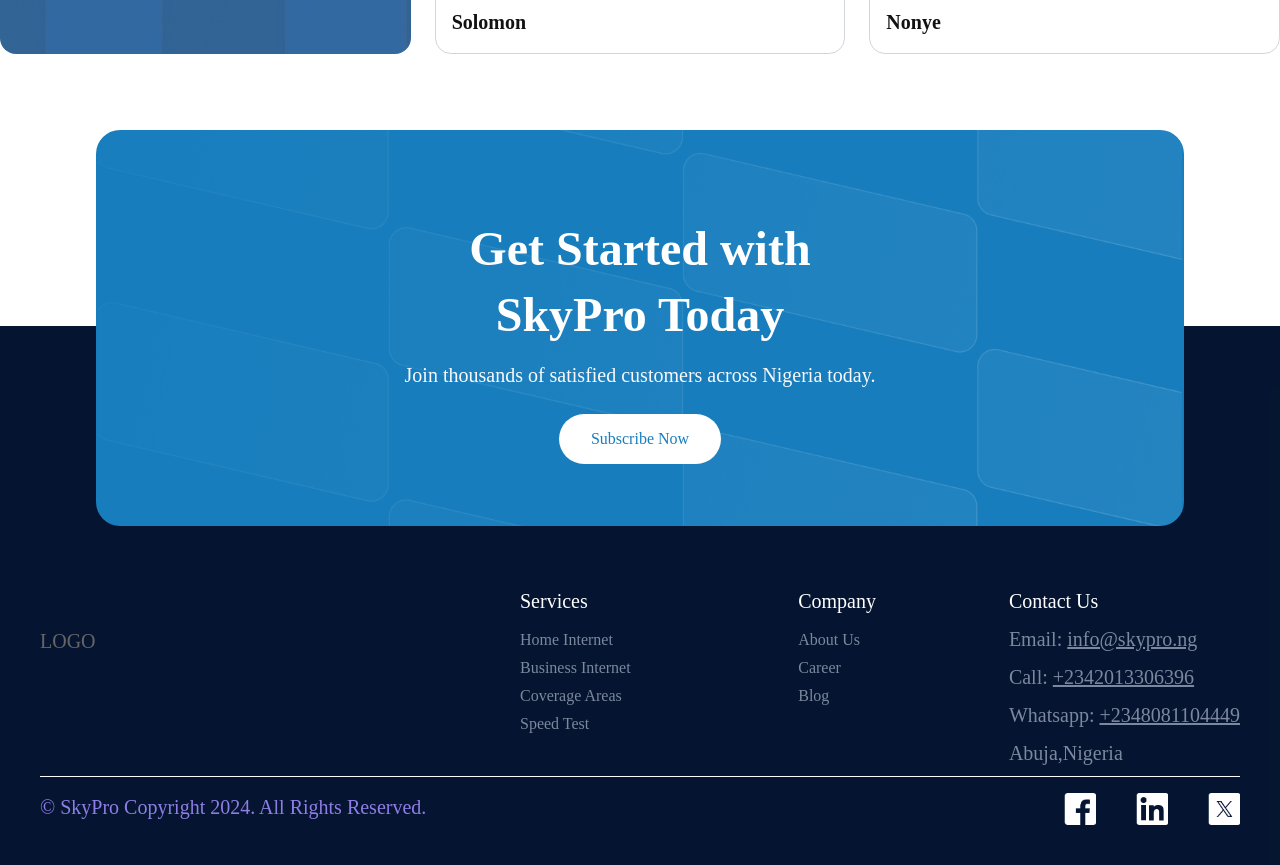
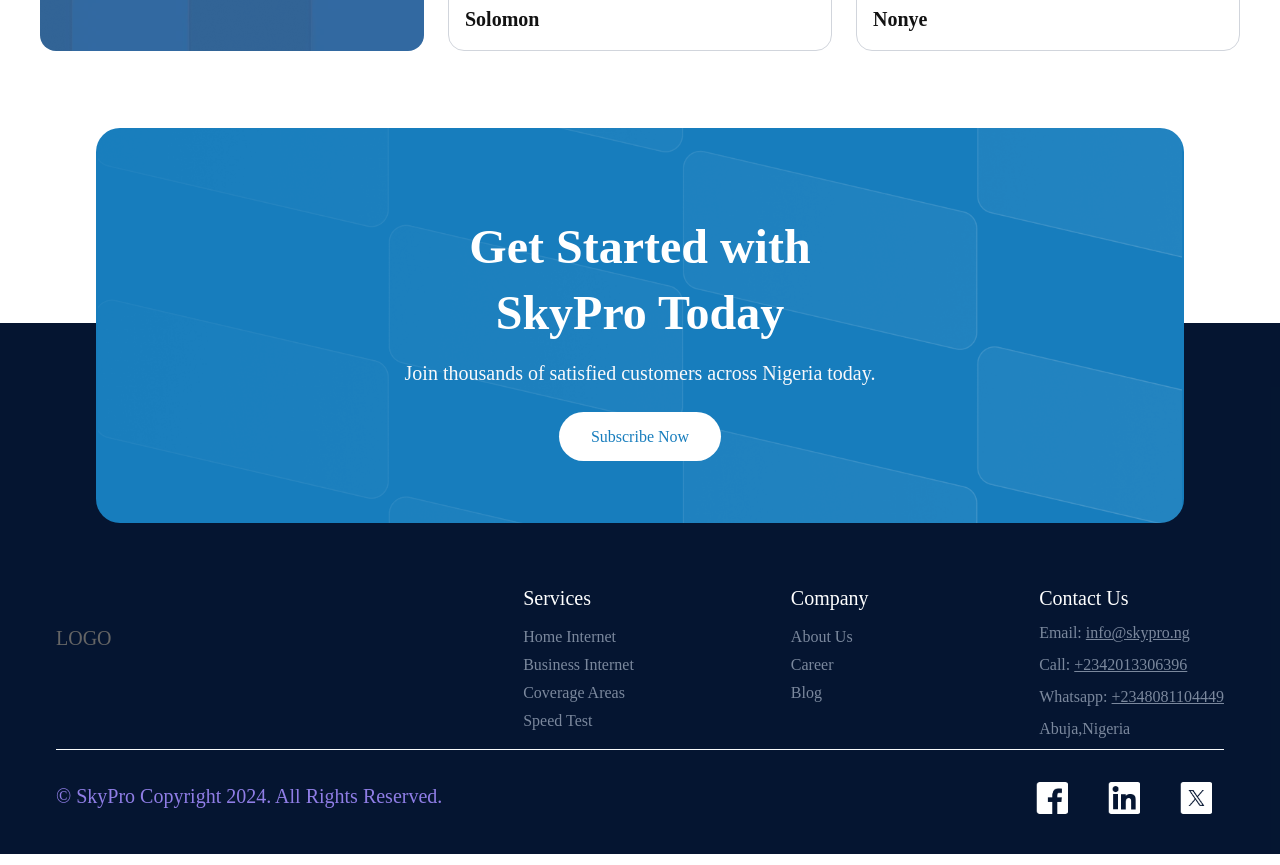
Before and after one commit to 7-falseparfait/SkyPro-Internet, a React (Vite) app: page / in a window 1280 px wide. Shown: the part 1900-2765 px from the top of the page. Built offline with nearby package versions, Linux system fonts and the light colour scheme; a web font is replaced by a local one.

Commit message:
mobile/desk

```diff
--- a/src/components/Footer.jsx
+++ b/src/components/Footer.jsx
@@ -50,28 +50,31 @@ export function Footer() {
                 ))}
               </div>
             </div>
-            <div className="mt-7 mb-8 lg:mt-0 lg:mb-0">
-              <p className="text-[1.2rem] text-white mb-2">Contact Us</p>
+            <div className="mt-7 mb-8 lg:mt-0 lg:mb-0 flex-col flex">
+              <p className="text-[1.2rem] text-white font-[500] mb-2">Contact Us</p>
               {contact.map((item, i) => (
-                <p className="text-footerLink font-[500] mb-2" key={i}>
+                <span className="text-footerLink mb-2" key={i}>
                   {i !== contact.length - 1 ? (
                     <>
-                      {item.title}: <span className="underline">{item.id}</span>
+                      {item.title}:{' '}
+                      <a href="#" className="underline">
+                        {item.id}
+                      </a>
                     </>
                   ) : (
                     <span>{item.id}</span>
                   )}
-                </p>
+                </span>
               ))}
             </div>
           </div>
         </div>
 
-        <div className="border-t-gray-50 border-t-1 lg:flex justify-between">
+        <div className="border-t-gray-50 border-t-1 lg:flex justify-between lg:pt-4">
           <p className="text-trademark place-self-center mt-3">
             © SkyPro Copyright 2024. All Rights Reserved.
           </p>
-          <div className="flex gap-4 lg:gap-10 justify-center">
+          <div className="flex gap-4 lg:gap-10 justify-center lg:pr-3">
             {socialLinks.map((item, i) => (
               <a className="mt-4" key={i} href={item.link}>
                 <img className="w-[2rem]" src={item.icon} alt="" />
--- a/src/components/Modal.jsx
+++ b/src/components/Modal.jsx
@@ -70,7 +70,7 @@ export function Modal({ open, onClose, children, className = '' }) {
             <div
               ref={modalRef}
               tabIndex={-1}
-              className="inset-0 z-100 flex justify-center items-start pointer-events-none relative place-self-center"
+              className=" fixed inset-0 z-100 flex justify-center items-start pointer-events-none lg:relative lg:place-self-center"
               onClick={onClose}
             >
               <div className="absolute hidden lg:block top-[-0.7rem] -right-2 z-[1000] pointer-events-auto">
@@ -87,7 +87,7 @@ export function Modal({ open, onClose, children, className = '' }) {
               <div
                 ref={contentRef}
                 className={`
-        pointer-events-auto pb-50 lg:pb-0 lg:place-self-center lg:px-8 relative
+        pointer-events-auto pb-50 lg:pb-5 lg:place-self-center lg:px-8 relative
         bg-white w-full shadow-lg
         transition-all duration-300 ease-out
         flex flex-col z-[200]
--- a/src/components/Testimonials.jsx
+++ b/src/components/Testimonials.jsx
@@ -44,7 +44,7 @@ export function Testimonials() {
 
   return (
     <div>
-      <section className="mb-3 lg:max-w-[1440px] lg:mx-auto">
+      <section className="mb-3 lg:max-w-[1440px] lg:mx-auto lg:px-10">
         <Tags
           className="mx-auto"
           icon={
--- a/src/index.css
+++ b/src/index.css
@@ -120,7 +120,7 @@ h3 {
     animation: modal-out 0.3s cubic-bezier(0.4, 0, 0.2, 1) forwards;
   }
   .container-padding {
-    @apply px-4 lg:px-10;
+    @apply px-4 lg:px-14;
   }
   .section-spacing {
     @apply py-4;
--- a/src/pages/Hero.jsx
+++ b/src/pages/Hero.jsx
@@ -19,6 +19,7 @@ import contactIcon from '../assets/contactIcon.png';
 import speedIcon from '../assets/speedIcon.png';
 import wifiIcon from '../assets/wifiIcon.png';
 
+// ...existing imports...
 export function Hero() {
   const navigate = useNavigate();
   const [showModal, setModal] = useState(false);
@@ -28,8 +29,7 @@ export function Hero() {
     setAnimateIcons(true);
   }, []);
 
-  // Reusable styles
-  const baseIconClass = `w-13 absolute transition-all duration-800 ease-out hidden md:hidden lg:block`;
+  const baseIconClass = `lg:w-11 xl:w-13 absolute transition-all duration-800 ease-out hidden lg:block`;
 
   return (
     <section className="py-3 text-center lg:py-18 lg:place-self-center lg:relative w-full">
@@ -42,9 +42,7 @@ export function Hero() {
         >
           Trusted By 10,000+ Customers <img className="w-4 h-4" src={arrow} alt="arrow-icon" />
         </Tags>
-
         <HeroHeading />
-
         <p className="font-normal mt-2 lg:py-5">
           Enjoy unlimited, high-speed wireless internet with seamless
           <span className="hidden lg:inline">
@@ -52,7 +50,6 @@ export function Hero() {
           </span>
           coverage across Nigeria — no cables, no hassle.
         </p>
-
         <div className="mt-6 flex flex-col items-center gap-5 lg:flex-row lg:justify-center lg:mb-6">
           <Button className="lg:w-[17rem]" onClick={() => navigate('/pricing')}>
             Get Started
@@ -61,13 +58,12 @@ export function Hero() {
             Learn More
           </Button>
         </div>
-
-        {/* Animated Icons */}
+        {/* Left side icons */}
         <img
           className={`
     ${baseIconClass}
-          ${animateIcons ? 'bottom-[130px] opacity-100' : 'bottom-0 opacity-0'}
-          left-[380px]
+    ${animateIcons ? 'bottom-[30%] opacity-100' : 'bottom-0 opacity-0'}
+    lg:left-[20%] xl:left-[25%]
   `}
           src={mobileIcon}
           alt=""
@@ -75,8 +71,8 @@ export function Hero() {
         <img
           className={`
     ${baseIconClass}
-          ${animateIcons ? 'bottom-[165px] opacity-100' : 'bottom-0 opacity-0'}
-          left-[140px]
+    ${animateIcons ? 'bottom-[34%] opacity-100' : 'bottom-0 opacity-0'}
+    left-[8%] xl:left-[10%]
   `}
           src={signalIcon}
           alt=""
@@ -84,8 +80,8 @@ export function Hero() {
         <img
           className={`
     ${baseIconClass}
-          ${animateIcons ? 'bottom-[250px] opacity-100' : 'bottom-0 opacity-0'}
-          left-[230px]
+    ${animateIcons ? 'bottom-[54%] opacity-100' : 'bottom-0 opacity-0'}
+    left-[13%] xl:left-[18%]
   `}
           src={laptopIcon}
           alt=""
@@ -93,8 +89,8 @@ export function Hero() {
         <img
           className={`
     ${baseIconClass}
-          ${animateIcons ? 'bottom-[330px] opacity-100' : 'bottom-0 opacity-0'}
-          left-[70px]
+    ${animateIcons ? 'bottom-[64%] opacity-100' : 'bottom-0 opacity-0'}
+    lg:left-[5%] xl:left-[8%]
   `}
           src={webIcon}
           alt=""
@@ -102,18 +98,19 @@ export function Hero() {
         <img
           className={`
     ${baseIconClass}
-          ${animateIcons ? 'bottom-[400px] opacity-100' : 'bottom-0 opacity-0'}
-          left-[270px]
+    ${animateIcons ? 'bottom-[85%] opacity-100' : 'bottom-0 opacity-0'}
+    left-[14%] xl:left-[19%]
   `}
           src={mediaIcon}
           alt=""
         />
-        {/* Right */}
+
+        {/* Right side icons */}
         <img
           className={`
     ${baseIconClass}
-          ${animateIcons ? 'bottom-[130px] opacity-100' : 'bottom-0 opacity-0'}
-          right-[400px]
+    ${animateIcons ? 'bottom-[30%] opacity-100' : 'bottom-0 opacity-0'}
+    lg:right-[24%] xl:right-[25%]
   `}
           src={wifiIcon}
           alt=""
@@ -121,8 +118,8 @@ export function Hero() {
         <img
           className={`
     ${baseIconClass}
-          ${animateIcons ? 'bottom-[180px] opacity-100' : 'bottom-0 opacity-0'}
-          right-[80px]
+    ${animateIcons ? 'bottom-[34%] opacity-100' : 'bottom-0 opacity-0'}
+    right-[6%] xl:right-[10%]
   `}
           src={contactIcon}
           alt=""
@@ -130,8 +127,8 @@ export function Hero() {
         <img
           className={`
     ${baseIconClass}
-          ${animateIcons ? 'bottom-[235px] opacity-100' : 'bottom-0 opacity-0'}
-          right-[230px]
+    ${animateIcons ? 'bottom-[54%] opacity-100' : 'bottom-0 opacity-0'}
+    right-[12%] xl:right-[18%]
   `}
           src={gameIcon}
           alt=""
@@ -139,8 +136,8 @@ export function Hero() {
         <img
           className={`
     ${baseIconClass}
-          ${animateIcons ? 'bottom-[380px] opacity-100' : 'bottom-0 opacity-0'}
-          right-[60px]
+    ${animateIcons ? 'bottom-[64%] opacity-100' : 'bottom-0 opacity-0'}
+    lg:right-[3%] xl:right-[8%]
   `}
           src={homeIcon}
           alt=""
@@ -148,13 +145,12 @@ export function Hero() {
         <img
           className={`
     ${baseIconClass}
-          ${animateIcons ? 'bottom-[410px] opacity-100' : 'bottom-0 opacity-0'}
-          right-[270px]
+    ${animateIcons ? 'bottom-[85%] opacity-100' : 'bottom-0 opacity-0'}
+    right-[14%] xl:right-[19%]
   `}
           src={speedIcon}
           alt=""
         />
-        {/* Modal */}
         <Modal className="mx-0" open={showModal} onClose={() => setModal(false)}>
           <h2 className="text-xl font-black mb-4 text-left text-very-black">
             GETTING STARTED WITH SKYPRO
```
Lines whose indentation alone changed are shown as unchanged.
